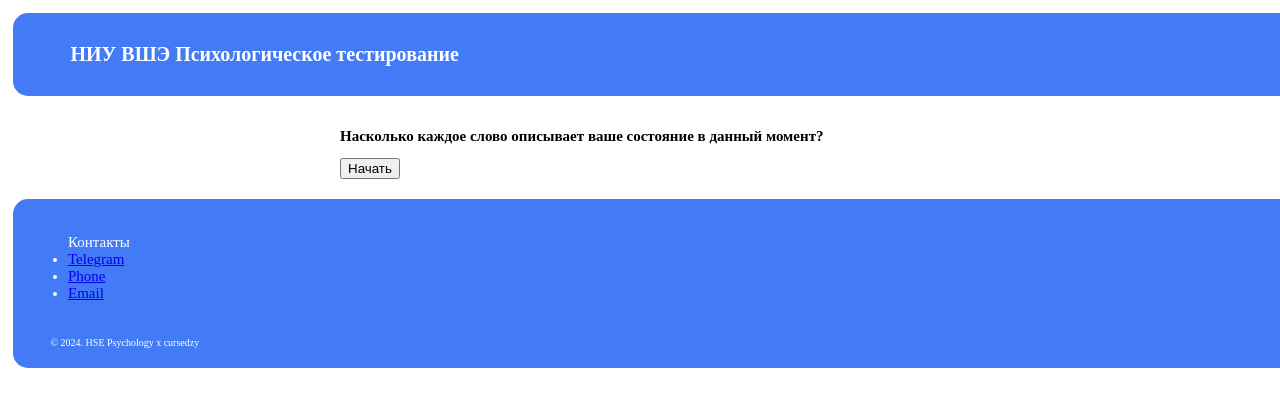
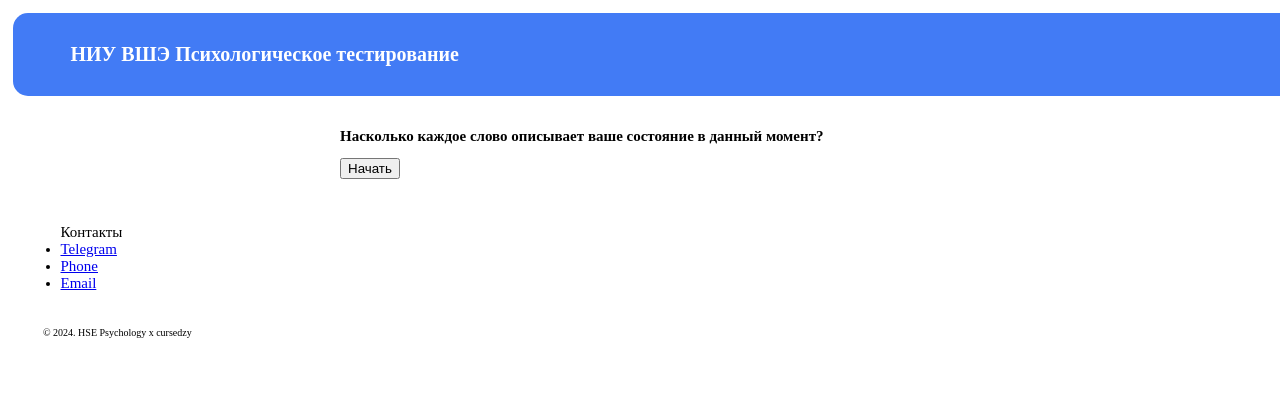
Before and after one commit to cursedzy/hse_bot, a plain HTML site: page index.html in a window 1280 px wide. Shown: the top 406 px of the page. Drawn offline with Linux system fonts and the light colour scheme.

Commit message:
Update styles.css

```diff
--- a/styles.css
+++ b/styles.css
@@ -31,16 +31,6 @@
   width: 110%;
   padding: 1rem 0.75rem;
   background-color: #427bf5;
-}
-
-footer {
-  border-top-left-radius: 15px;
-  border-bottom-left-radius: 15px;
-  color: white;
-  background-color: #427bf5;
-  padding: 1rem 0.75rem;
-  margin: auto;
-  width: 110%;
 }
 
 .contacts {
```
